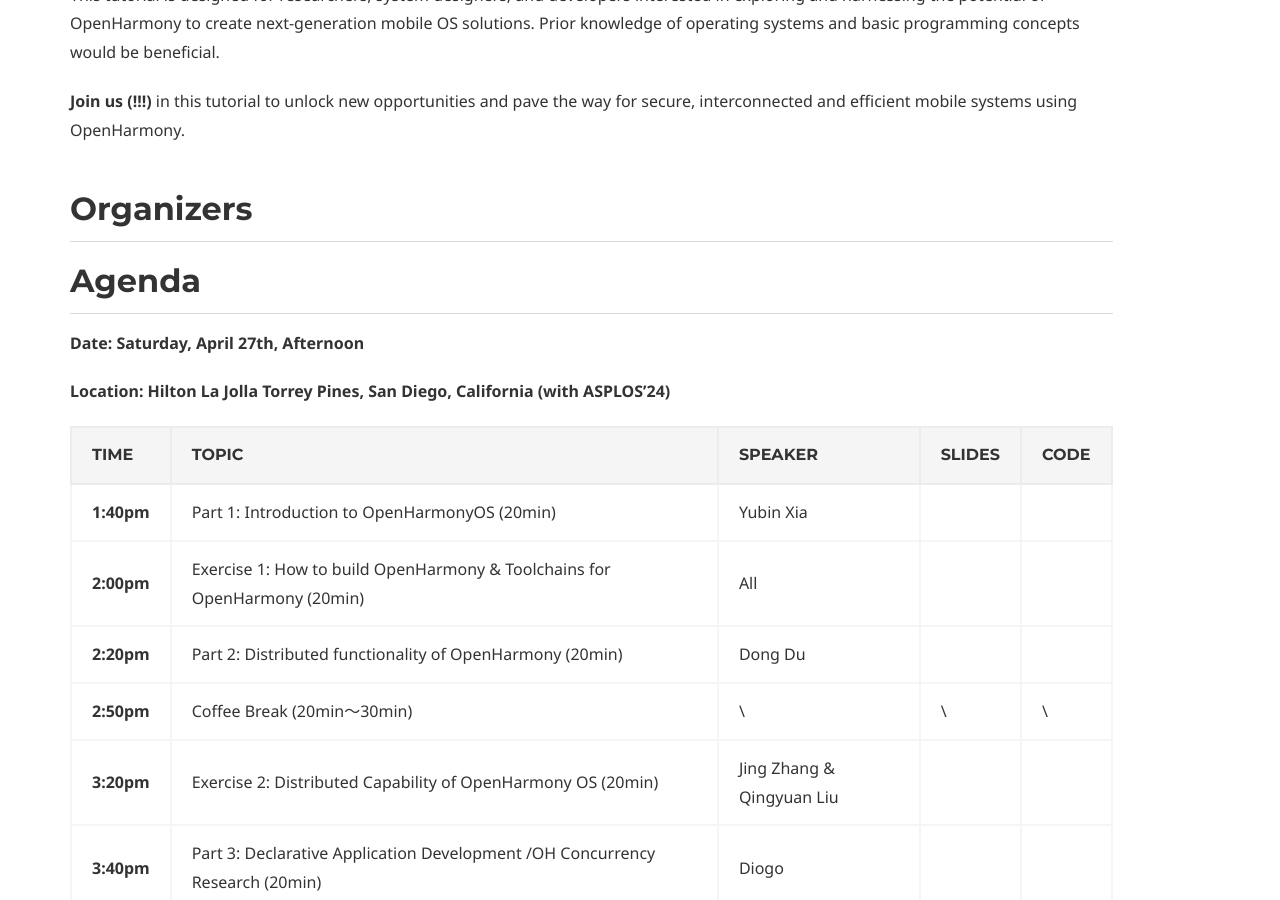
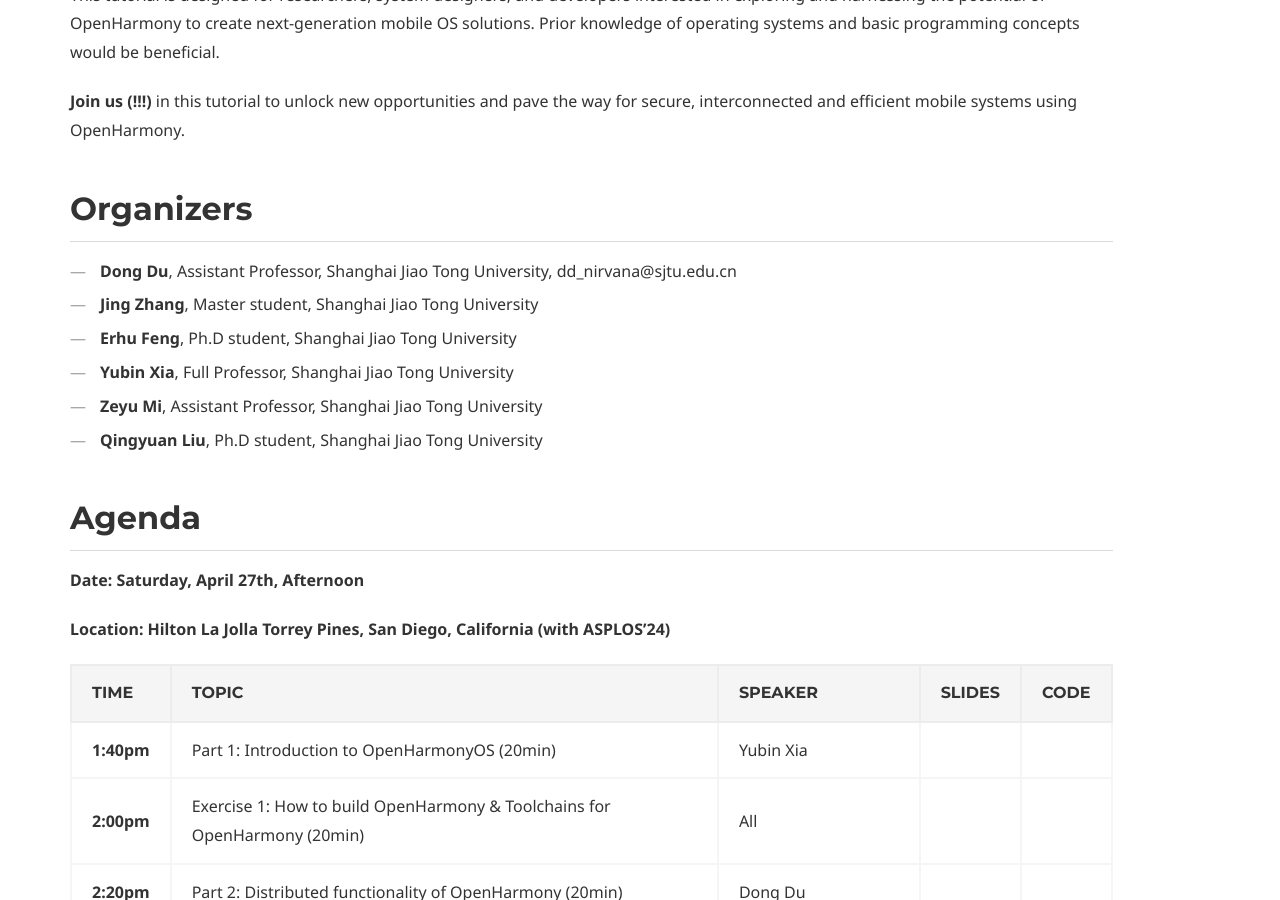
Before and after one commit to openharmony-research/openharmony-research.github.io, a Jekyll site: the page built from tutorial.md, in a window 1280 px wide and 900 px high, scrolled down 1391 px. Built offline with Jekyll 4.4.1, drawn with Linux system fonts in a browser that asks for light colours; some web fonts are replaced.

Commit message:
tutorial: add basic organizer info
Signed-off-by: Dong Du <Dd_nirvana@sjtu.edu.cn>

```diff
--- a/tutorial.md
+++ b/tutorial.md
@@ -49,6 +49,16 @@
 
 ## Organizers
 
+
+* **Dong Du**, Assistant Professor, Shanghai Jiao Tong University, dd_nirvana@sjtu.edu.cn
+* **Jing Zhang**, Master student, Shanghai Jiao Tong University
+* **Erhu Feng**, Ph.D student, Shanghai Jiao Tong University
+* **Yubin Xia**, Full Professor, Shanghai Jiao Tong University
+* **Zeyu Mi**, Assistant Professor, Shanghai Jiao Tong University
+* **Qingyuan Liu**, Ph.D student, Shanghai Jiao Tong University
+
+
+
 ## Agenda
 
 **Date: Saturday, April 27th, Afternoon**
```
